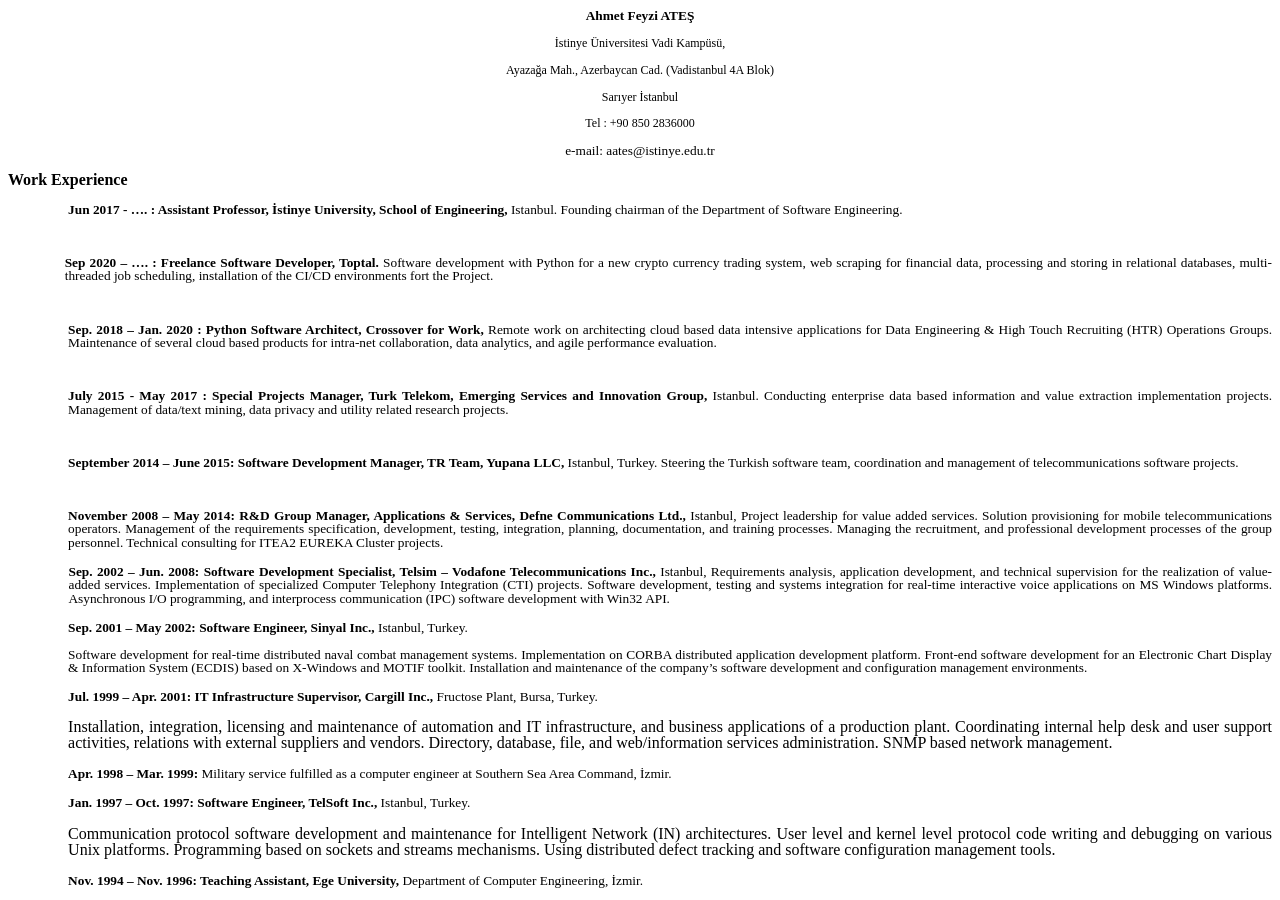
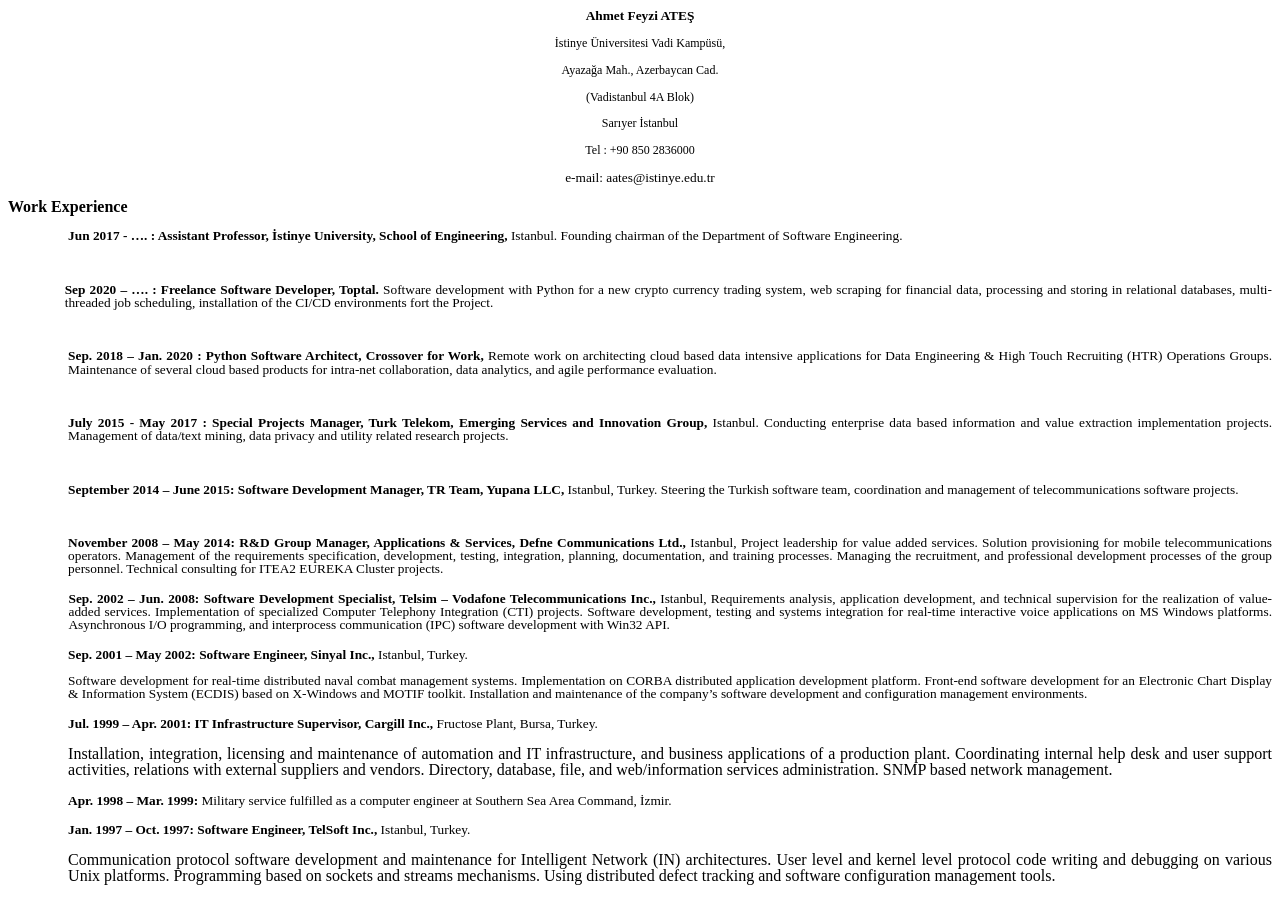
Before and after one commit to ahmetfeyziates/ahmetfeyziates.github.io, a Jekyll site: the page cv/index.html, which Jekyll copies as it is, in a window 1280 px wide and 900 px high. Built offline with Jekyll 4.4.1, drawn with Linux system fonts in a browser that asks for light colours.

Commit message:
Update index.html

```diff
--- a/cv/index.html
+++ b/cv/index.html
@@ -33,7 +33,12 @@
 </p>
 <p class="western" align="center" style="margin-bottom: 0cm; line-height: 100%">
 <font color="#000000"><font size="2" style="font-size: 9pt"><span lang="en-US">
-</span></font></font><font size="2" style="font-size: 9pt"><span lang="en-US"> Ayazağa Mah., Azerbaycan Cad. (Vadistanbul 4A Blok)
+</span></font></font><font size="2" style="font-size: 9pt"><span lang="en-US"> Ayazağa Mah., Azerbaycan Cad.
+</span></font>
+</p>
+<p class="western" align="center" style="margin-bottom: 0cm; line-height: 100%">
+<font color="#000000"><font size="2" style="font-size: 9pt"><span lang="en-US">
+</span></font></font><font size="2" style="font-size: 9pt"><span lang="en-US"> (Vadistanbul 4A Blok)
 </span></font>
 </p>
 <p class="western" align="center" style="margin-bottom: 0cm; line-height: 100%">
```
